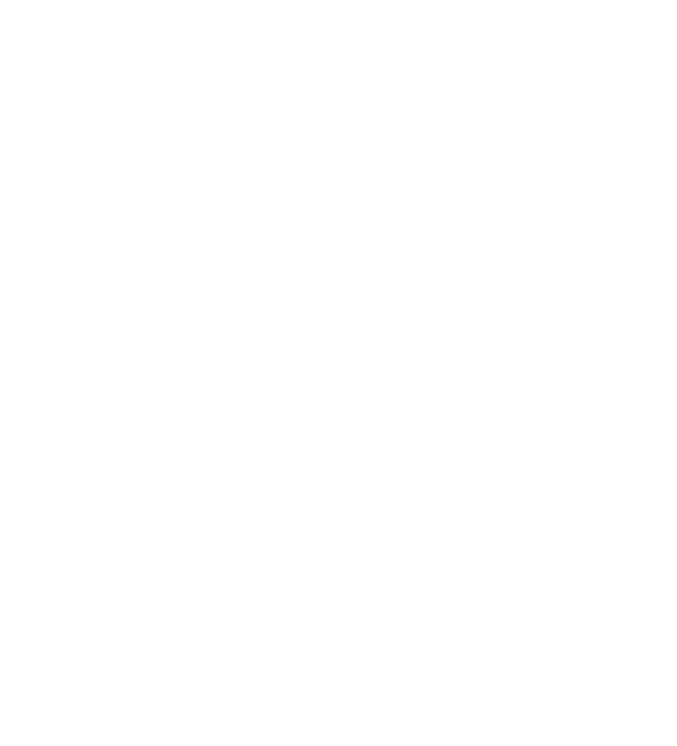
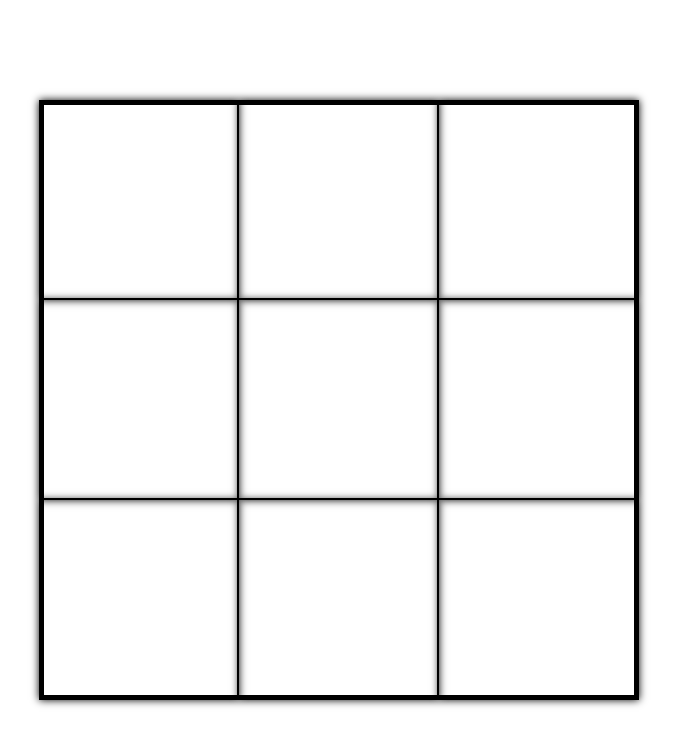
Before and after one commit to giorashc-cloud/tic-tac-toe, a React (Vite) app: page / in a window 1280 px wide. Shown: the top 746 px of the page, without its empty margins (301-978 px from the left). Built offline with nearby package versions, Linux system fonts and the light colour scheme.

Commit message:
add an empty board

```diff
--- a/src/App.tsx
+++ b/src/App.tsx
@@ -1,6 +1,10 @@
+
+
+import { TicTacToeBoard } from "./TicTacToeBoard";
+import "./TicTacToeBoard.css";
 
 function App() {
-  return null;
+  return <TicTacToeBoard />;
 }
 
 export default App
--- /dev/null
+++ b/src/TicTacToeBoard.css
@@ -0,0 +1,53 @@
+
+
+.tictactoe-board {
+  display: grid;
+  grid-template-columns: repeat(3, 1fr);
+  grid-template-rows: repeat(3, 1fr);
+  width: 80vw;
+  height: 80vh;
+  max-width: 600px;
+  max-height: 600px;
+  margin: auto;
+  position: absolute;
+  top: 0; left: 0; right: 0; bottom: 0;
+  box-sizing: border-box;
+  --ttt-line-color: #000;
+}
+
+@media (prefers-color-scheme: dark) {
+  .tictactoe-board {
+    --ttt-line-color: #fff;
+  }
+}
+
+
+.tictactoe-cell {
+  border: 2.5px solid var(--ttt-line-color);
+  box-sizing: border-box;
+  width: 100%;
+  height: 100%;
+  box-shadow: 0 0 8px 0 var(--ttt-line-color, #00000033);
+}
+
+/* Thicker borders for grid lines */
+.tictactoe-cell {
+  border-top-width: 0;
+  border-left-width: 0;
+}
+.tictactoe-cell:nth-child(-n+3) {
+  border-top-width: 5px;
+}
+.tictactoe-cell:nth-child(3n+1) {
+  border-left-width: 5px;
+}
+.tictactoe-cell {
+  border-bottom-width: 2.5px;
+  border-right-width: 2.5px;
+}
+.tictactoe-cell:nth-child(n+7) {
+  border-bottom-width: 5px;
+}
+.tictactoe-cell:nth-child(3n) {
+  border-right-width: 5px;
+}
--- /dev/null
+++ b/src/TicTacToeBoard.tsx
@@ -0,0 +1,14 @@
+import React from "react";
+import "./TicTacToeBoard.css";
+
+const GRID_SIZE = 3;
+
+export const TicTacToeBoard: React.FC = () => {
+  return (
+    <div className="tictactoe-board">
+      {Array.from({ length: GRID_SIZE * GRID_SIZE }).map((_, idx) => (
+        <div key={idx} className="tictactoe-cell" />
+      ))}
+    </div>
+  );
+};
```
